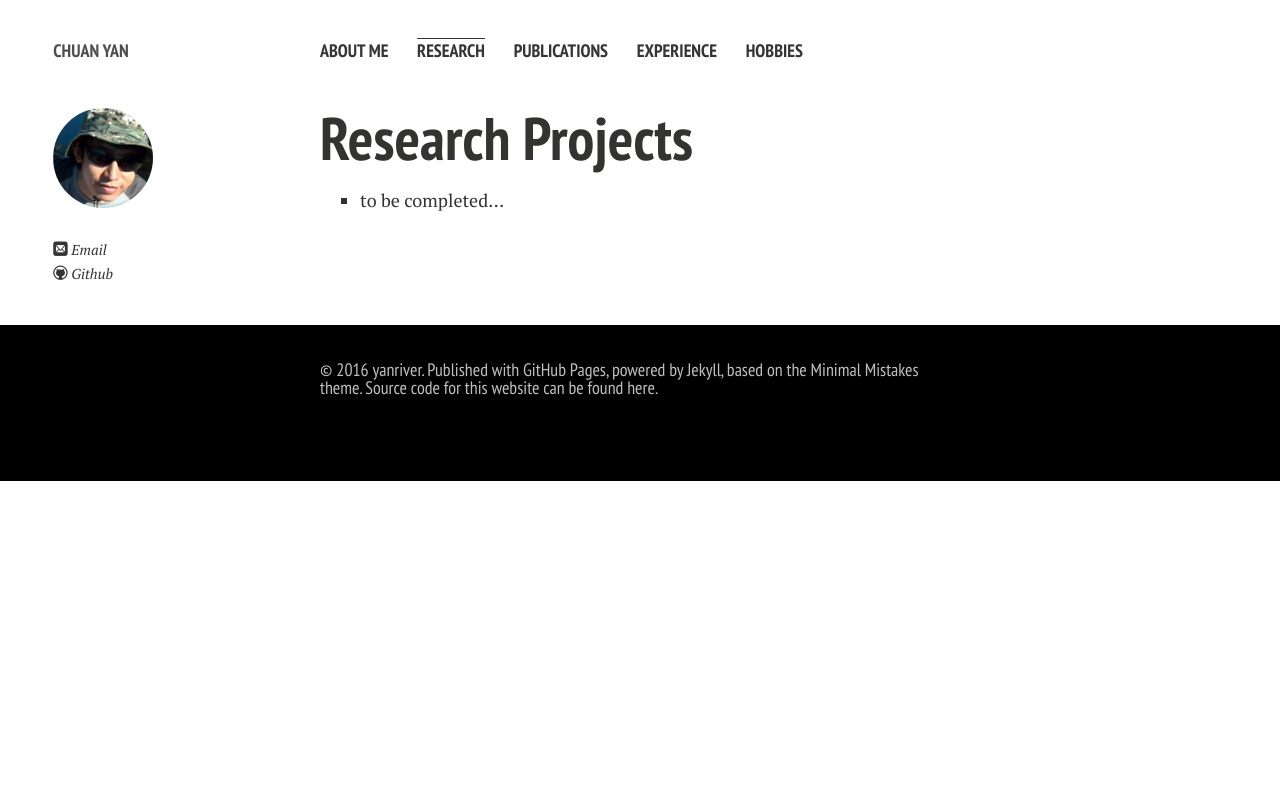
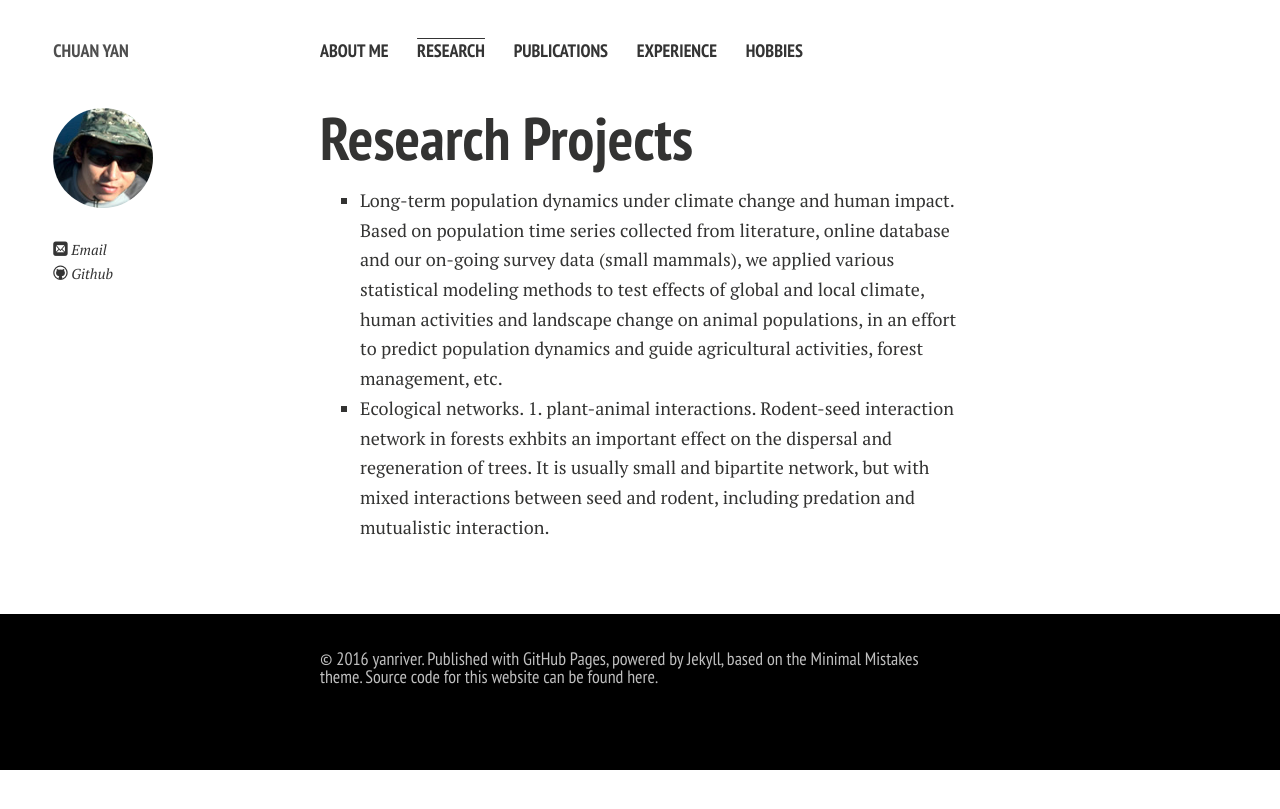
Before and after one commit to yanriver/yanriver.github.io, a Jekyll site: the page built from projects.md, in a window 1280 px wide. Shown: the top 809 px of the page. Built offline with Jekyll 4.4.1, drawn with Linux system fonts in a browser that asks for light colours; nearby versions of some CDN libraries; Markdown is read by kramdown in place of the engine named in the settings.

Commit message:
Update projects.md

```diff
--- a/projects.md
+++ b/projects.md
@@ -5,4 +5,5 @@ title: Projects
 ---
 
 # Research Projects
-- to be completed...
+- Long-term population dynamics under climate change and human impact. Based on population time series collected from literature, online database and our on-going survey data (small mammals), we applied various statistical modeling methods to test effects of global and local climate, human activities and landscape change on animal populations, in an effort to predict population dynamics and guide agricultural activities, forest management, etc.
+- Ecological networks. 1. plant-animal interactions. Rodent-seed interaction network in forests exhbits an important effect on the dispersal and regeneration of trees. It is usually small and bipartite network, but with mixed interactions between seed and rodent, including predation and mutualistic interaction.
```
